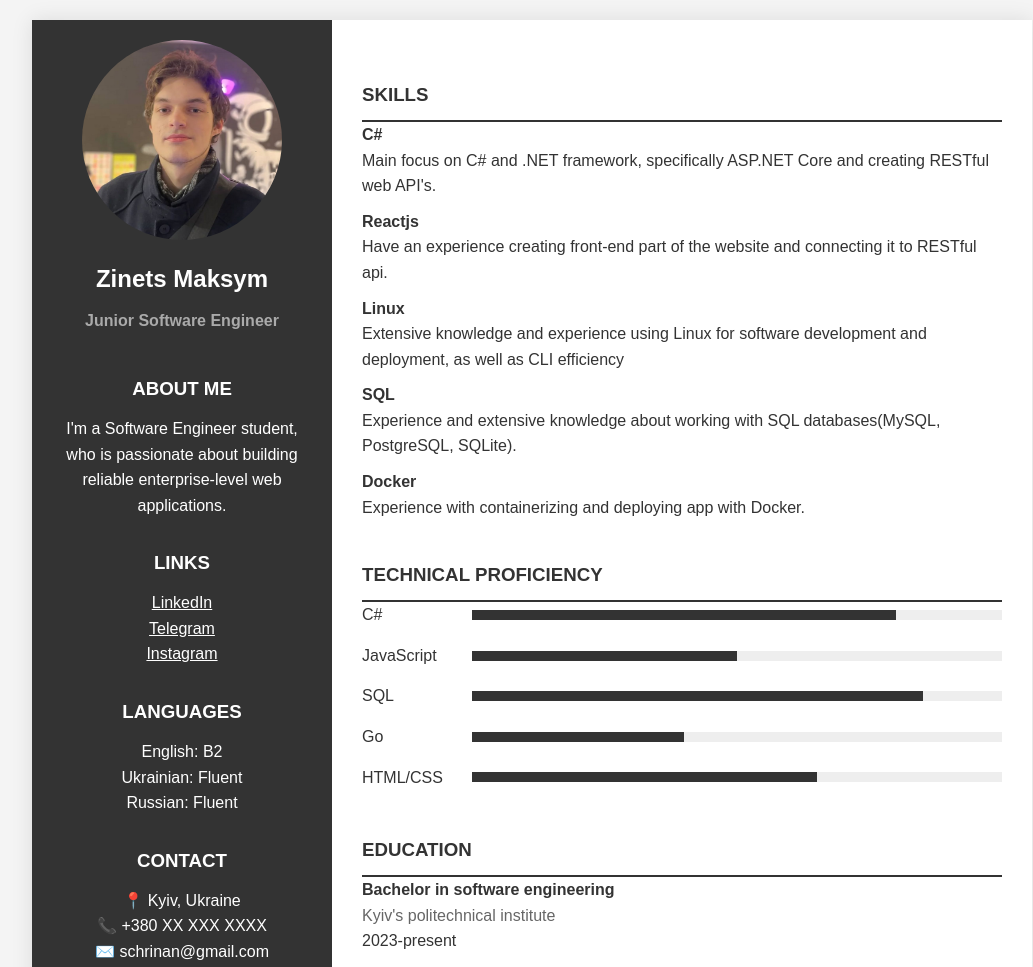
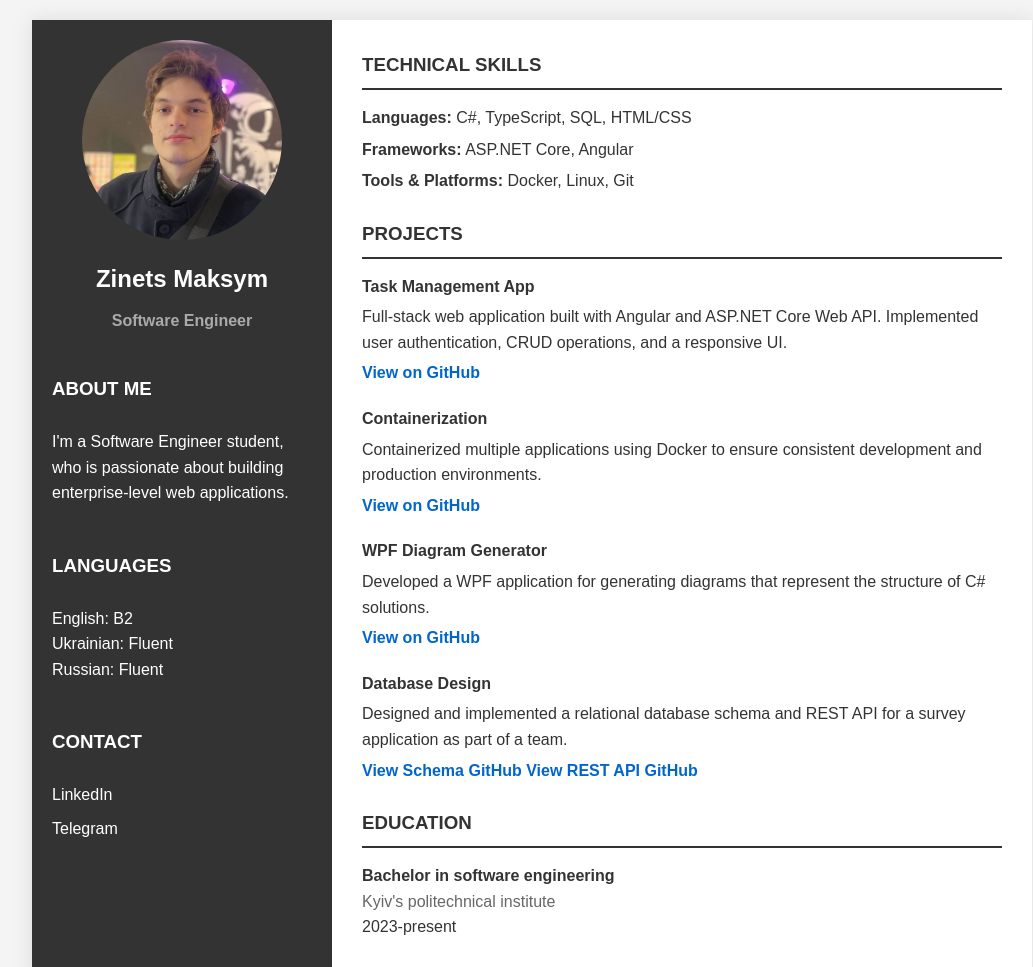
Before and after one commit to generalmaks/generalmaks.github.io, a plain HTML site: page index.html in a window 1280 px wide. Shown: the top 967 px of the page, without its empty margins (108-1141 px from the left). Drawn offline with Linux system fonts and the light colour scheme.

Commit message:
Modernized CV

```diff
--- a/index.html
+++ b/index.html
@@ -1,40 +1,27 @@
 <!DOCTYPE html>
 <html lang="en">
+
 <head>
   <meta charset="UTF-8" />
   <meta name="viewport" content="width=device-width, initial-scale=1.0" />
-    <title>Zinets Maksym - Junior Software Engineer</title>
+  <title>Zinets Maksym CV</title>
   <link rel="stylesheet" href="styles.css" />
 </head>
+
 <body>
   <div class="resume-container">
     <div class="sidebar">
       <div class="sidebar-content">
-          <img
-            src="./photo.png"
-            alt="Zinets Maksym professional photo"
-            class="profile-image"
-          />
+        <img src="./photo.png" alt="Zinets Maksym professional photo" class="profile-image" />
         <h1>Zinets Maksym</h1>
-          <h2>Junior Software Engineer</h2>
+        <h2>Software Engineer</h2>
 
         <div class="section">
           <h3>ABOUT ME</h3>
           <p>
             I'm a Software Engineer student, who is passionate about building
-              reliable enterprise-level web applications.
+            enterprise-level web applications.
           </p>
-          </div>
-
-          <div class="section">
-            <h3>LINKS</h3>
-            <a
-              href="https://linkedin.com/in/maksym-zinets-ba1330318"
-              target="_blank"
-              >LinkedIn</a
-            >
-            <a href="https://t.me/general_maks" target="_blank">Telegram</a>
-            <a href="https://www.instagram.com/general_maks1">Instagram</a>
         </div>
 
         <div class="section">
@@ -46,83 +33,62 @@
 
         <div class="section">
           <h3>CONTACT</h3>
-            <p>📍 Kyiv, Ukraine</p>
-            <p>📞 +380 XX XXX XXXX</p>
-            <p>✉️ schrinan@gmail.com</p>
+          <a href="https://linkedin.com/in/maksym-zinets-ba1330318" target="_blank">LinkedIn</a>
+          <a href="https://t.me/general_maks" target="_blank">Telegram</a>
         </div>
       </div>
     </div>
 
     <div class="main-content">
       <div class="skills section">
-          <h3>SKILLS</h3>
-          <div class="skill">
-            <h4 class="job-title">C#</h4>
-            <p class="skill-description">
-              Main focus on C# and .NET framework, specifically ASP.NET Core and
-              creating RESTful web API's.
-            </p>
-          </div>
-          <div class="skill">
-            <h4 class="job-title">Reactjs</h4>
-            <p class="skill-description">
-              Have an experience creating front-end part of the website and
-              connecting it to RESTful api.
-            </p>
-          </div>
-          <div class="skill">
-            <h4 class="job-title">Linux</h4>
-            <p class="skill-description">
-              Extensive knowledge and experience using Linux for software
-              development and deployment, as well as CLI efficiency
-            </p>
-          </div>
-          <div class="skill">
-            <h4 class="job-title">SQL</h4>
-            <p class="skill-description">
-              Experience and extensive knowledge about working with SQL
-              databases(MySQL, PostgreSQL, SQLite).
-            </p>
-          </div>
-          <div class="skill">
-            <h4 class="job-title">Docker</h4>
-            <p class="skill-description">
-              Experience with containerizing and deploying app with Docker.
-            </p>
+        <div class="technical-skills section">
+          <h3>TECHNICAL SKILLS</h3>
+          <ul>
+            <li><strong>Languages:</strong> C#, TypeScript, SQL, HTML/CSS</li>
+            <li><strong>Frameworks:</strong> ASP.NET Core, Angular</li>
+            <li><strong>Tools & Platforms:</strong> Docker, Linux, Git</li>
+          </ul>
         </div>
       </div>
 
-        <div class="technical-skills section">
-          <h3>TECHNICAL PROFICIENCY</h3>
-          <div class="skill-item">
-            <span class="skill-name">C#</span>
-            <div class="skill-bar">
-              <div class="skill-bar-fill" style="width: 80%"></div>
+      <div class="projects section">
+        <h3>PROJECTS</h3>
+
+        <div class="project">
+          <h4>Task Management App</h4>
+          <p>
+            Full-stack web application built with Angular and ASP.NET Core Web API.
+            Implemented user authentication, CRUD operations, and a responsive UI.
+          </p>
+          <a href="https://github.com/generalmaks/purple-media" target="_blank">View on GitHub</a>
         </div>
+
+        <div class="project">
+          <h4>Containerization</h4>
+          <p>
+            Containerized multiple applications using Docker to ensure consistent
+            development and production environments.
+          </p>
+          <a href="https://github.com/generalmaks/methodology-lab-3" target="_blank">View on GitHub</a>
         </div>
-          <div class="skill-item">
-            <span class="skill-name">JavaScript</span>
-            <div class="skill-bar">
-              <div class="skill-bar-fill" style="width: 50%"></div>
+
+        <div class="project">
+          <h4>WPF Diagram Generator</h4>
+          <p>
+            Developed a WPF application for generating diagrams that represent
+            the structure of C# solutions.
+          </p>
+          <a href="https://github.com/generalmaks/diagramgenerator" target="_blank">View on GitHub</a>
         </div>
-          </div>
-          <div class="skill-item">
-            <span class="skill-name">SQL</span>
-            <div class="skill-bar">
-              <div class="skill-bar-fill" style="width: 85%"></div>
-            </div>
-          </div>
-          <div class="skill-item">
-            <span class="skill-name">Go</span>
-            <div class="skill-bar">
-              <div class="skill-bar-fill" style="width: 40%"></div>
-            </div>
-          </div>
-          <div class="skill-item">
-            <span class="skill-name">HTML/CSS</span>
-            <div class="skill-bar">
-              <div class="skill-bar-fill" style="width: 65%"></div>
-            </div>
+
+        <div class="project">
+          <h4>Database Design</h4>
+          <p>
+            Designed and implemented a relational database schema and REST API
+            for a survey application as part of a team.
+          </p>
+          <a href="https://github.com/KatePril/db_labs" target="_blank">View Schema GitHub</a>
+          <a href="https://github.com/generalmaks/db_labs" target="_blank">View REST API GitHub</a>
         </div>
       </div>
 
@@ -137,4 +103,5 @@
     </div>
   </div>
 </body>
+
 </html>
--- a/styles.css
+++ b/styles.css
@@ -1,3 +1,4 @@
+/* === Reset & Base === */
 * {
   margin: 0;
   padding: 0;
@@ -11,22 +12,29 @@ body {
   background-color: #f4f4f4;
 }
 
+/* === Layout === */
 .resume-container {
   display: flex;
   max-width: 1000px;
   margin: 20px auto;
-    background-color: white;
+  background-color: #fff;
   box-shadow: 0 0 20px rgba(0, 0, 0, 0.1);
 }
 
 .sidebar {
   width: 30%;
   background-color: #333;
-    color: white;
+  color: #fff;
   padding: 20px;
   text-align: center;
 }
 
+.main-content {
+  width: 70%;
+  padding: 30px;
+}
+
+/* === Sidebar === */
 .sidebar-content {
   display: flex;
   flex-direction: column;
@@ -49,49 +57,41 @@ body {
 .sidebar h2 {
   font-size: 1em;
   color: #aaa;
-    margin-bottom: 10px;
+  margin-bottom: 20px;
 }
 
-.links,
-.references,
-.contact,
-.about-me {
-    margin-top: 5px;
+.sidebar .section {
+  margin-top: 20px;
+  width: 100%;
   text-align: left;
-    width: 100%;
 }
 
-.links a {
-    color: white;
+.sidebar .section a {
+  color: #fff;
   text-decoration: none;
   display: block;
-    margin-bottom: 10px;
+  margin-bottom: 8px;
 }
 
-.main-content {
-    width: 70%;
-    padding: 30px;
+.sidebar .section a:hover {
+  text-decoration: underline;
 }
 
+/* === Main Content === */
 .section {
-    display: flex;
-    flex-direction: column;
-    margin-bottom: 5px auto;
-}
-
-.section a {
-    color: white;
+  margin-bottom: 25px;
 }
 
 .section h3 {
   border-bottom: 2px solid #333;
-    padding-bottom: 10px;
-    margin-top: 30px;
+  padding-bottom: 8px;
+  margin-bottom: 15px;
 }
 
+/* === Skills & Education === */
 .skill,
 .education {
-    margin-bottom: 10px;
+  margin-bottom: 15px;
 }
 
 .job-title,
@@ -104,25 +104,34 @@ body {
   color: #666;
 }
 
-.skill-item {
-    display: flex;
-    align-items: center;
-    margin-bottom: 15px;
+/* === Technical Skills === */
+.technical-skills ul {
+  list-style: none;
+  padding-left: 0;
 }
 
-.skill-name {
-    width: 100px;
-    display: inline-block;
+.technical-skills li {
+  margin-bottom: 6px;
 }
 
-.skill-bar {
-    flex-grow: 1;
-    height: 10px;
-    background-color: #eee;
-    margin-left: 10px;
+/* === Projects === */
+.projects .project {
+  margin-bottom: 20px;
 }
 
-.skill-bar-fill {
-    height: 100%;
-    background-color: #333;
+.projects .project h4 {
+  margin-bottom: 5px;
+  color: #333;
 }
+
+.projects .project a {
+  display: inline-block;
+  margin-top: 5px;
+  color: #0066cc;
+  text-decoration: none;
+  font-weight: bold;
+}
+
+.projects .project a:hover {
+  text-decoration: underline;
+}
```
Lines whose indentation alone changed are shown as unchanged.
